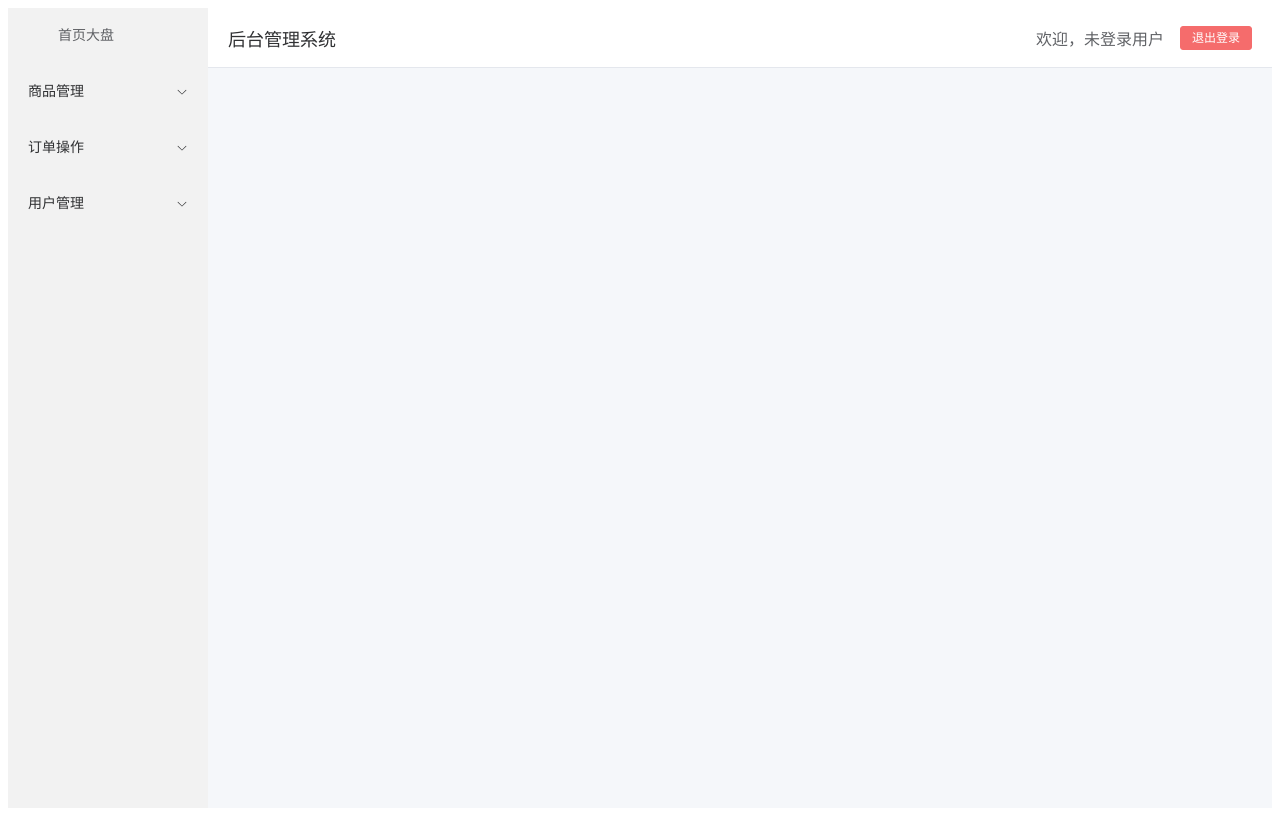
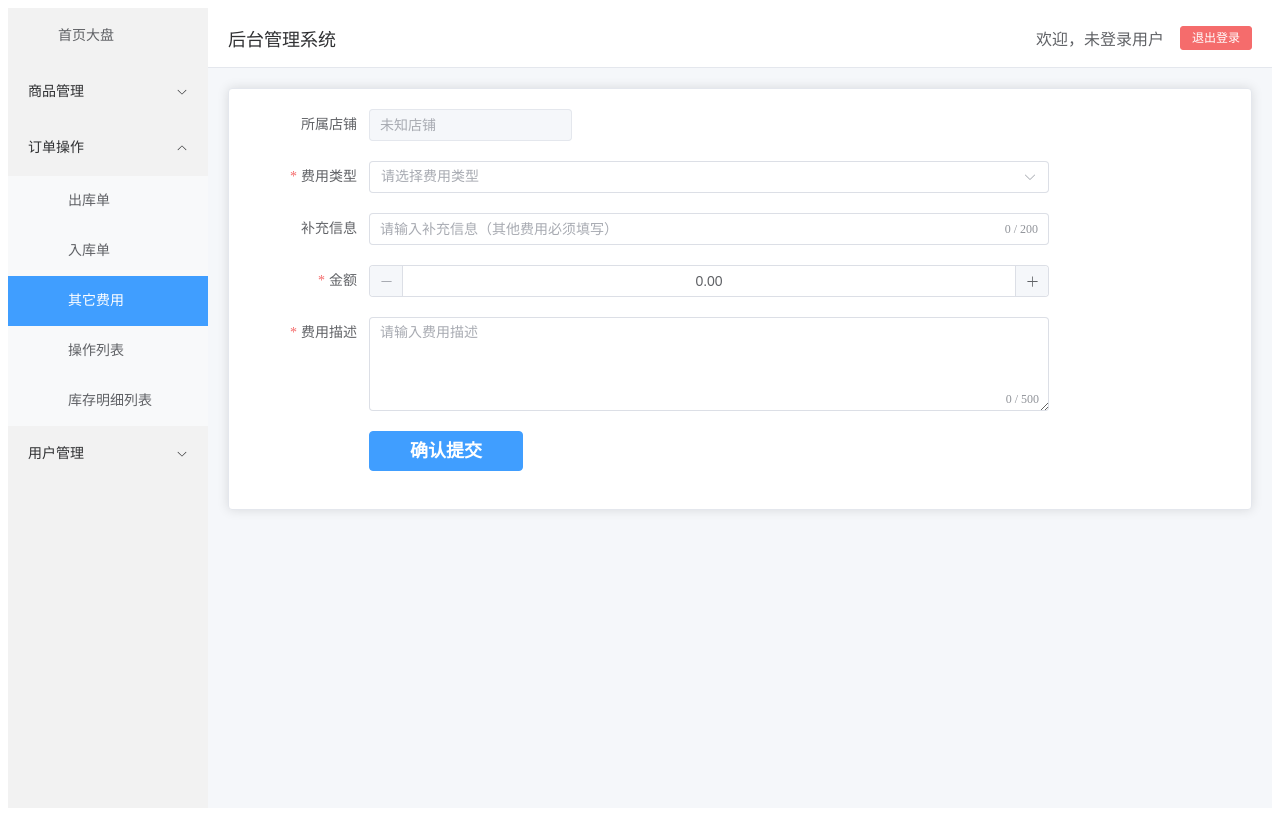
Before and after one commit to chaimengfei/chungePaintAdmin, a Vue app: page /stock/fee in a window 1280 px wide. Built offline with nearby package versions, Linux system fonts and the light colour scheme; sample sign-in values are in the browser's storage.

Commit message:
其它费用

```diff
--- a/src/App.vue
+++ b/src/App.vue
@@ -23,8 +23,9 @@
           <template #title>
             <span style="font-weight: 500;">订单操作</span>
           </template>
+          <el-menu-item index="/stock/outbound" @click="handleOutboundNew">出库单</el-menu-item>
           <el-menu-item index="/stock/inbound">入库单</el-menu-item>
-          <el-menu-item index="/stock/outbound" @click="handleOutboundNew">出库单</el-menu-item>
+          <el-menu-item index="/stock/fee">其它费用</el-menu-item>
           <el-menu-item index="/stock/outbound/list">操作列表</el-menu-item>
           <el-menu-item index="/stock/items/list">库存明细列表</el-menu-item>
         </el-sub-menu>
--- a/src/api/order.js
+++ b/src/api/order.js
@@ -55,6 +55,11 @@ export function getStockItemsList(params) {
   return request.get('/order/items', { params })
 }
 
+// 新增费用记录
+export function addFee(data) {
+  return request.post('/order/fee', data)
+}
+
 // 前端草稿管理（使用localStorage，无需后端）
 export const DraftManager = {
   // 获取草稿存储key
--- a/src/router/index.js
+++ b/src/router/index.js
@@ -8,6 +8,7 @@ import StockInbound from '../views/order_inbound.vue'
 import StockOutbound from '../views/order_outbound.vue'
 import StockOutboundList from '../views/order_outbound_list.vue'
 import StockItemsList from '../views/order_items_list.vue'
+import OrderFee from '../views/order_fee.vue'
 import UserList from '../views/user_list.vue'
 import UserEdit from '../views/user_edit.vue'
 import UserDetail from '../views/user_detail.vue'
@@ -29,6 +30,7 @@ const routes = [
   { path: '/stock/outbound/list', component: StockOutboundList, meta: { title: '操作列表' } },
   { path: '/stock/items/list', component: StockItemsList, meta: { title: '库存明细' } },
   { path: '/stock/inbound', component: StockInbound },
+  { path: '/stock/fee', component: OrderFee, meta: { title: '其它费用' } },
   { path: '/user/list', component: UserList },
   { path: '/user/edit', component: UserEdit },
   { path: '/user/detail', component: UserDetail },
--- /dev/null
+++ b/src/views/order_fee.vue
@@ -0,0 +1,251 @@
+<script setup>
+import { reactive, ref, onMounted, computed } from 'vue'
+import { useRouter } from 'vue-router'
+import { ElMessage } from 'element-plus'
+import { addFee } from '../api/order'
+
+const router = useRouter()
+
+// 费用类型选项
+const feeTypeOptions = [
+  { label: '物流费', value: 6 },
+  { label: '快递费', value: 7 },
+  { label: '车加油费', value: 8 },
+  { label: '请客吃饭的开销', value: 9 },
+  { label: '出差', value: 10 },
+  { label: '其他费用', value: 11 }
+]
+
+// 费用表单
+const feeForm = reactive({
+  business_type: null,  // 费用类型
+  business_desc: '',    // 费用描述
+  amount: 0,           // 金额（单位：分）
+  remark: ''           // 备注
+})
+
+// 用户权限相关
+const isRoot = ref(false)
+const shopInfo = ref(null)
+const shopList = ref([])
+const selectedShopId = ref(null)
+
+// 加载用户权限信息
+function loadUserInfo() {
+  const shop = localStorage.getItem('shop_info')
+  const shops = localStorage.getItem('shop_list')
+
+  // 判断是否为root用户
+  isRoot.value = !shop || shop === 'null'
+
+  if (shop && shop !== 'null') {
+    try {
+      shopInfo.value = JSON.parse(shop)
+    } catch (error) {
+      console.error('解析店铺信息失败:', error)
+    }
+  }
+
+  if (shops && shops !== 'null') {
+    try {
+      shopList.value = JSON.parse(shops)
+      if (isRoot.value && shopList.value.length > 0) {
+        selectedShopId.value = shopList.value[0].id
+      }
+    } catch (error) {
+      console.error('解析店铺列表失败:', error)
+    }
+  }
+}
+
+// 获取当前店铺名称
+function getCurrentShopName() {
+  if (isRoot.value && selectedShopId.value) {
+    const selectedShop = shopList.value.find(shop => shop.id === selectedShopId.value)
+    return selectedShop ? selectedShop.name : '请选择店铺'
+  } else if (!isRoot.value && shopInfo.value) {
+    return shopInfo.value.name
+  }
+  return '未知店铺'
+}
+
+// 处理店铺切换
+function handleShopChange(shopId) {
+  selectedShopId.value = shopId
+}
+
+// 获取费用类型描述
+const feeTypeLabel = computed(() => {
+  const option = feeTypeOptions.find(opt => opt.value === feeForm.business_type)
+  return option ? option.label : ''
+})
+
+// 提交表单
+function submitForm() {
+  // 验证费用类型
+  if (!feeForm.business_type) {
+    ElMessage.error('请选择费用类型')
+    return
+  }
+
+  // 验证费用描述
+  if (!feeForm.business_desc || feeForm.business_desc.trim() === '') {
+    ElMessage.error('请填写费用描述')
+    return
+  }
+
+  // 验证金额
+  if (!feeForm.amount || feeForm.amount <= 0) {
+    ElMessage.error('请填写正确的金额')
+    return
+  }
+
+  // 如果是其他费用，必须填写备注
+  if (feeForm.business_type === 11 && (!feeForm.remark || feeForm.remark.trim() === '')) {
+    ElMessage.error('其他费用必须填写备注')
+    return
+  }
+
+  // 准备提交数据（金额转换为分）
+  const data = {
+    business_type: feeForm.business_type,
+    business_desc: feeForm.business_desc.trim(),
+    amount: Math.round(feeForm.amount * 100), // 转换为分
+    remark: feeForm.remark.trim() || ''
+  }
+
+  addFee(data).then((res) => {
+    if (res.code === 0) {
+      ElMessage.success('费用记录添加成功')
+      // 重置表单
+      feeForm.business_type = null
+      feeForm.business_desc = ''
+      feeForm.amount = 0
+      feeForm.remark = ''
+    } else {
+      ElMessage.error(res.message || '费用记录添加失败')
+    }
+  }).catch((error) => {
+    console.error('添加费用记录失败:', error)
+    ElMessage.error('费用记录添加失败')
+  })
+}
+
+onMounted(() => {
+  loadUserInfo()
+
+  // 监听全局店铺切换事件
+  window.addEventListener('shopChanged', (event) => {
+    if (isRoot.value) {
+      handleShopChange(event.detail.shopId)
+    }
+  })
+})
+</script>
+
+<template>
+  <div>
+    <el-card>
+      <el-form label-width="120px" style="max-width: 800px">
+        <!-- 店铺选择 -->
+        <el-form-item label="所属店铺" style="margin-bottom: 20px;">
+          <div style="display: flex; gap: 20px; align-items: center;">
+            <div style="flex: 1; display: flex; align-items: center; gap: 12px;">
+              <!-- Root用户显示店铺选择器 -->
+              <el-select
+                v-if="isRoot && shopList.length > 0"
+                v-model="selectedShopId"
+                placeholder="请选择店铺"
+                style="flex: 1;"
+                @change="handleShopChange"
+              >
+                <el-option
+                  v-for="shop in shopList"
+                  :key="shop.id"
+                  :label="shop.name"
+                  :value="shop.id"
+                />
+              </el-select>
+              <!-- 普通管理员显示固定店铺 -->
+              <el-input
+                v-else
+                :value="getCurrentShopName()"
+                disabled
+                style="flex: 1;"
+              />
+            </div>
+          </div>
+        </el-form-item>
+
+        <!-- 费用类型 -->
+        <el-form-item label="费用类型" style="margin-bottom: 20px;" required>
+          <el-select
+            v-model="feeForm.business_type"
+            placeholder="请选择费用类型"
+            style="width: 100%;"
+            filterable
+          >
+            <el-option
+              v-for="option in feeTypeOptions"
+              :key="option.value"
+              :label="option.label"
+              :value="option.value"
+            />
+          </el-select>
+        </el-form-item>
+
+        <!-- 补充信息 -->
+        <el-form-item
+          label="补充信息"
+          style="margin-bottom: 20px;"
+          :required="feeForm.business_type === 11"
+        >
+          <el-input
+            v-model="feeForm.remark"
+            placeholder="请输入补充信息（其他费用必须填写）"
+            style="width: 100%;"
+            maxlength="200"
+            show-word-limit
+          />
+        </el-form-item>
+
+        <!-- 金额 -->
+        <el-form-item label="金额" style="margin-bottom: 20px;" required>
+          <el-input-number
+            v-model="feeForm.amount"
+            :min="0"
+            :precision="2"
+            :step="0.01"
+            placeholder="请输入金额（元）"
+            style="width: 100%;"
+          >
+            <template #prepend>¥</template>
+          </el-input-number>
+        </el-form-item>
+
+        <!-- 费用描述 -->
+        <el-form-item label="费用描述" style="margin-bottom: 20px;" required>
+          <el-input
+            v-model="feeForm.business_desc"
+            type="textarea"
+            :rows="4"
+            placeholder="请输入费用描述"
+            style="width: 100%;"
+            maxlength="500"
+            show-word-limit
+          />
+        </el-form-item>
+
+        <el-form-item>
+          <el-button type="primary" @click="submitForm" size="large" style="font-size: 18px; padding: 12px 40px; font-weight: bold;">确认提交</el-button>
+        </el-form-item>
+      </el-form>
+    </el-card>
+  </div>
+</template>
+
+<style scoped>
+.el-input-number {
+  width: 100%;
+}
+</style>
```
